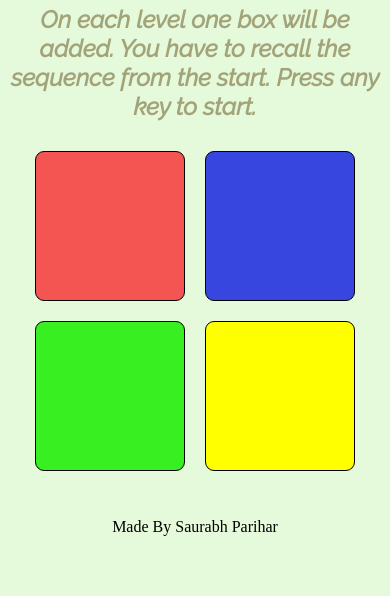
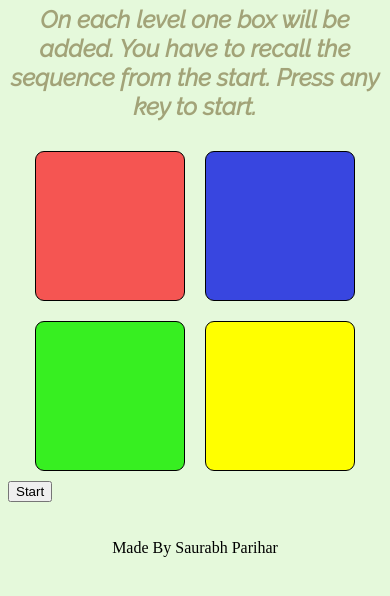
Before and after one commit to pariharsaurabh/mapyourmemory, a plain HTML site: page index.html in a window 390 px wide. Shown: the part 112-708 px from the top of the page. Drawn offline with nearby package versions, Linux system fonts and the light colour scheme.

Commit message:
Update index.html
start button was added for the mobile users

```diff
--- a/index.html
+++ b/index.html
@@ -21,6 +21,8 @@
         <button class="btn" id="yellow"></button>
     </div>
 
+    <div class="startButton"><button>Start</button></div>
+
     <footer>Made By Saurabh Parihar</footer>
 
     <script src="https://ajax.googleapis.com/ajax/libs/jquery/3.7.0/jquery.min.js"></script>
```
